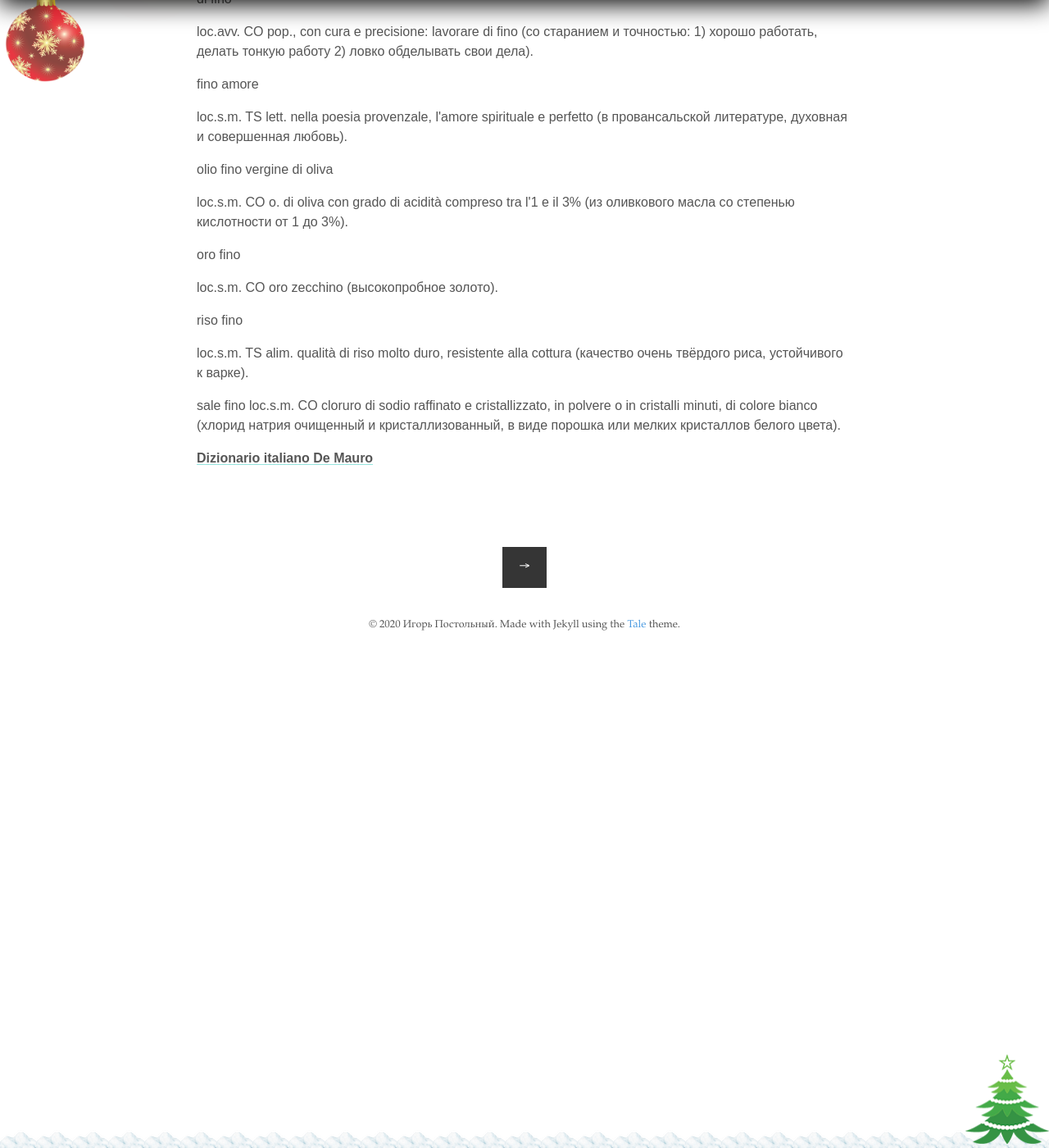
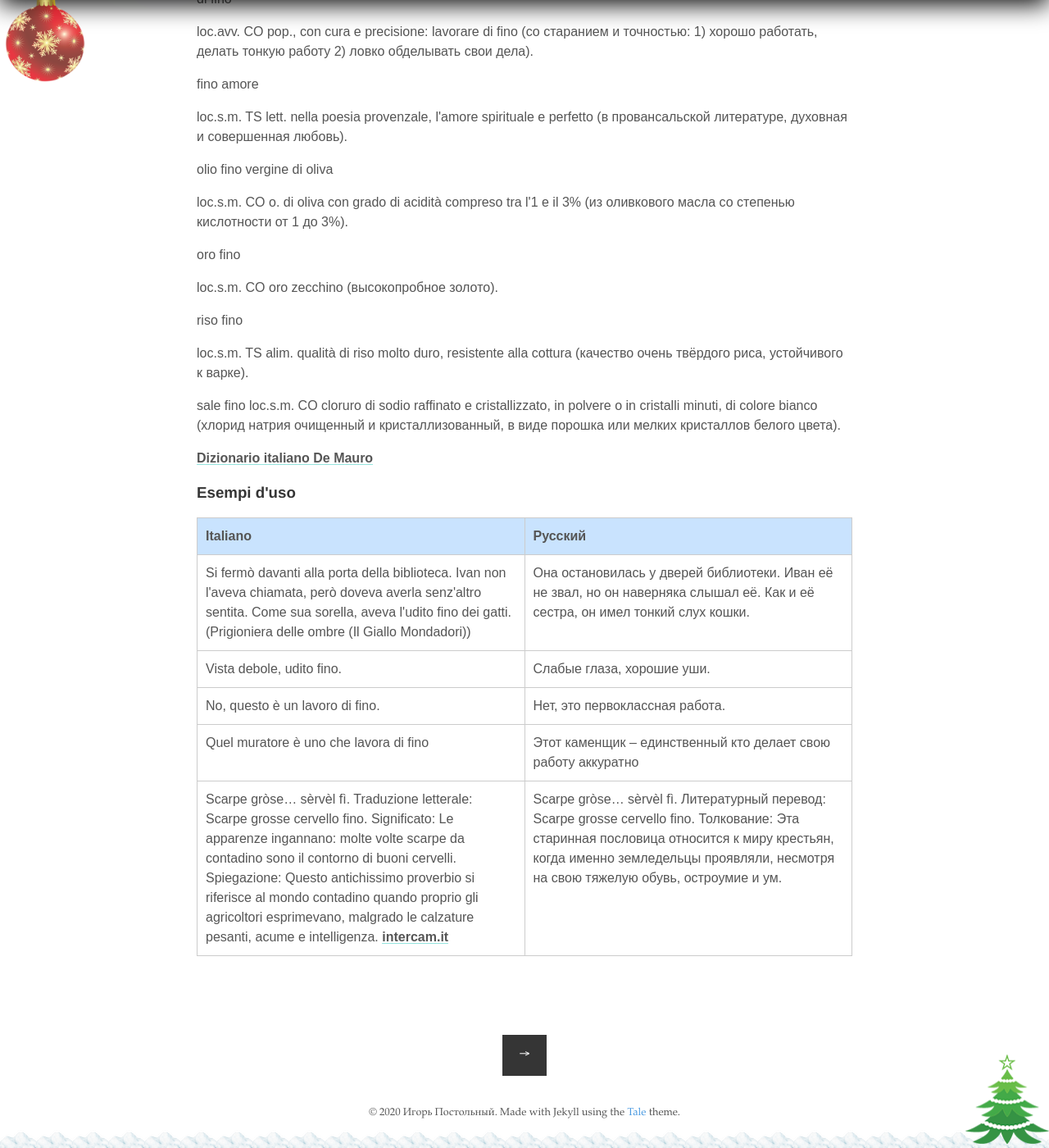
Before and after one commit to postolny/postolny.github.io, a Jekyll site: the page built from _posts/2020-12-18-fino.md, in a window 1280 px wide and 1400 px high, scrolled down 1443 px. Shown: the whole window at 82% size. Built offline with Jekyll 4.4.1, drawn with Linux system fonts in a browser that asks for light colours; nearby versions of some CDN libraries.

Commit message:
Update 2020-12-18-fino.md

```diff
--- a/_posts/2020-12-18-fino.md
+++ b/_posts/2020-12-18-fino.md
@@ -51,3 +51,13 @@ loc.s.m. TS alim. qualità di riso molto duro, resistente alla cottura (каче
 sale fino loc.s.m. CO cloruro di sodio raffinato e cristallizzato, in polvere o in cristalli minuti, di colore bianco (хлорид натрия очищенный и кристаллизованный, в виде порошка или мелких кристаллов белого цвета).
 
 [Dizionario italiano De Mauro](https://dizionario.internazionale.it/parola/fino)
+
+### Esempi d'uso
+
+| Italiano | Русский |
+|----------|---------|
+|Si fermò davanti alla porta della biblioteca. Ivan non l'aveva chiamata, però doveva averla senz'altro sentita. Come sua sorella, aveva l'udito fino dei gatti. (Prigioniera delle ombre (Il Giallo Mondadori))|Она остановилась у дверей библиотеки. Иван её не звал, но он наверняка слышал её. Как и её сестра, он имел тонкий слух кошки.|
+|Vista debole, udito fino.|Слабые глаза, хорошие уши.|
+|No, questo è un lavoro di fino.|Нет, это первоклассная работа.|
+|Quel muratore è uno che lavora di fino|Этот каменщик – единственный кто делает свою работу аккуратно|
+|Scarpe gròse... sèrvèl fì. Traduzione letterale: Scarpe grosse cervello fino. Significato: Le apparenze ingannano: molte volte scarpe da contadino sono il contorno di buoni cervelli. Spiegazione: Questo antichissimo proverbio si riferisce al mondo contadino quando proprio gli agricoltori esprimevano, malgrado le calzature pesanti, acume e intelligenza. [intercam.it](https://www.intercam.it/tomo/motti/motti7.htm)|Scarpe gròse... sèrvèl fì. Литературный перевод: Scarpe grosse cervello fino. Толкование: Эта старинная пословица относится к миру крестьян, когда именно земледельцы проявляли, несмотря на свою тяжелую обувь, остроумие и ум.|
```
